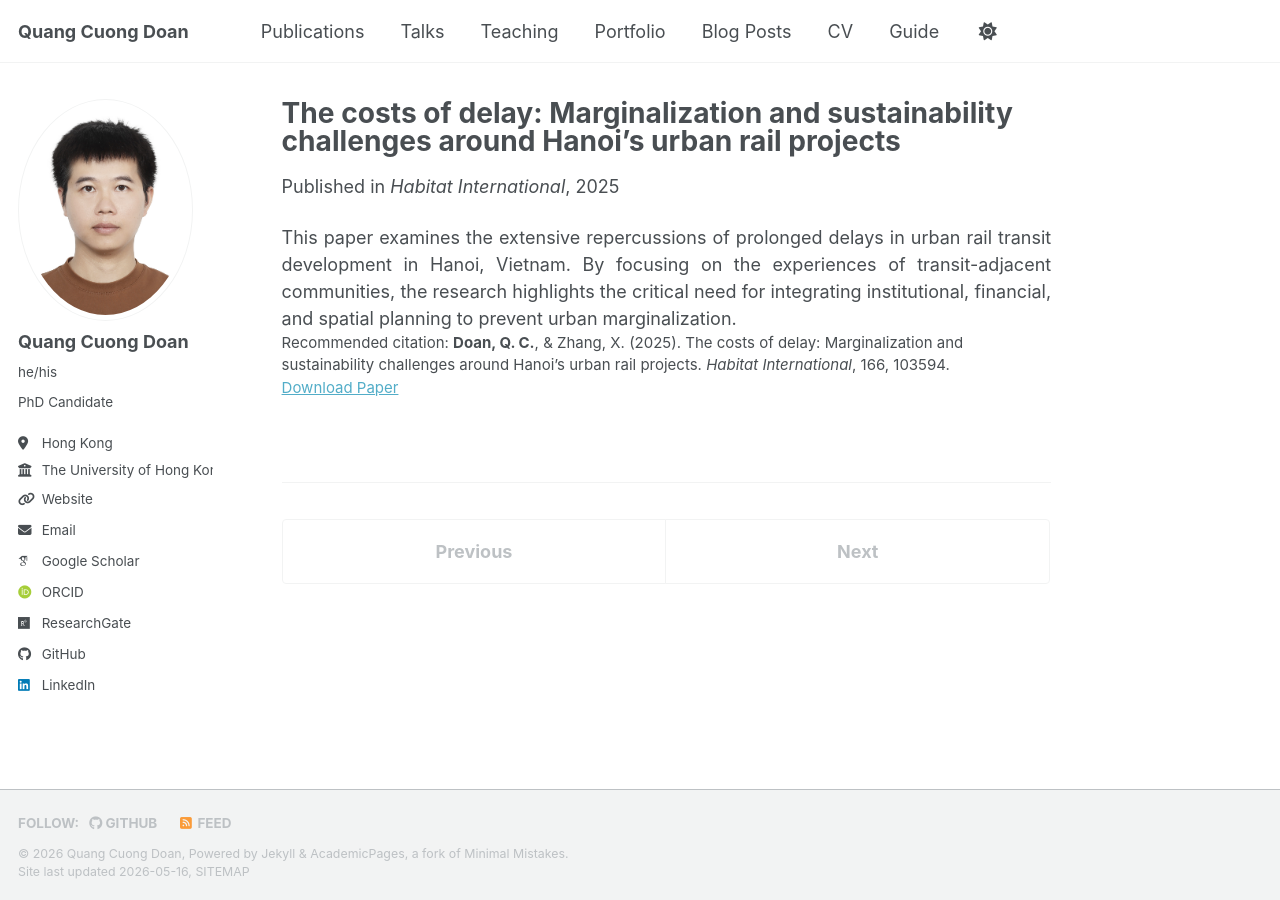
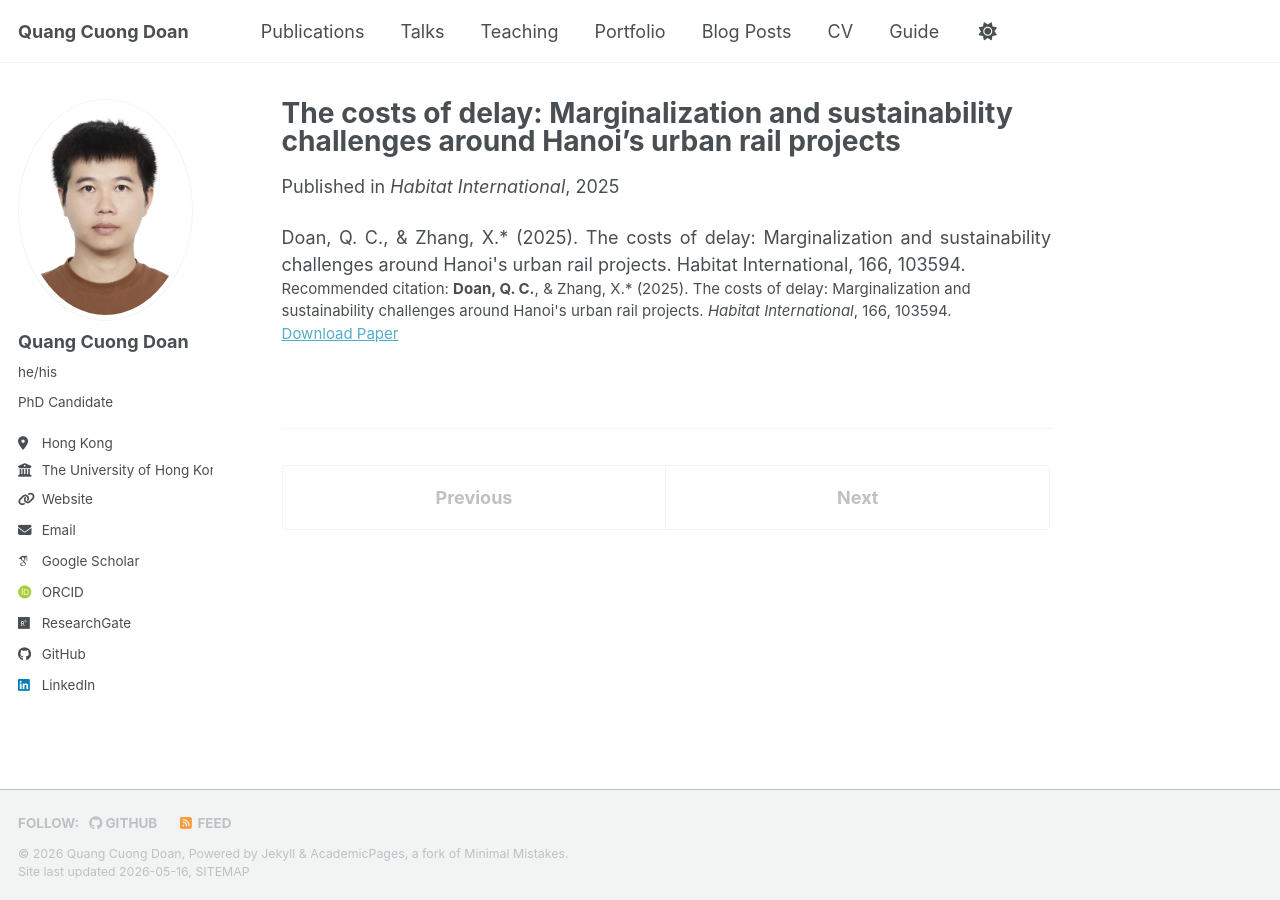
Before and after one commit to cuonghku95/cuonghku95.github.io, a Jekyll site: the page built from _publications/2025-01-01-costs-of-delay-hanoi-rail.md, in a window 1280 px wide. Built offline with Jekyll 4.4.1, drawn with Linux system fonts in a browser that asks for light colours; some web fonts are replaced; a script bundle is joined from its source files by our own code; library files that are not in the unit come from our copies.

Commit message:
Revise publication metadata for Hanoi rail project
Updated publication details including permalink, date, and citation format.

```diff
--- a/_publications/2025-01-01-costs-of-delay-hanoi-rail.md
+++ b/_publications/2025-01-01-costs-of-delay-hanoi-rail.md
@@ -1,14 +1,13 @@
 ---
 title: "The costs of delay: Marginalization and sustainability challenges around Hanoi's urban rail projects"
 collection: publications
-permalink: /publication/2025-costs-of-delay-habitat
-excerpt: 'An in-depth analysis of the socio-economic costs, community marginalization, and long-term sustainability issues caused by delayed transit infrastructure.'
-date: 2025-01-15
-venue: 'Habitat International'
-paperurl: 'https://doi.org/10.1016/j.habitatint.2024.103594'
-citation: '<b>Doan, Q. C.</b>, & Zhang, X. (2025). The costs of delay: Marginalization and sustainability challenges around Hanoi’s urban rail projects. <i>Habitat International</i>, 166, 103594.'
+permalink: /publication/2025-costs-of-delay-hanoi-rail
+date: 2025-01-01
+venue: "Habitat International"
+paperurl: "https://doi.org/10.1016/j.habitatint.2024.103594"
+citation: "<b>Doan, Q. C.</b>, & Zhang, X.* (2025). The costs of delay: Marginalization and sustainability challenges around Hanoi's urban rail projects. <i>Habitat International</i>, 166, 103594."
 ---
 
 <div style="text-align: justify;">
-This paper examines the extensive repercussions of prolonged delays in urban rail transit development in Hanoi, Vietnam. By focusing on the experiences of transit-adjacent communities, the research highlights the critical need for integrating institutional, financial, and spatial planning to prevent urban marginalization.
+Doan, Q. C., & Zhang, X.* (2025). The costs of delay: Marginalization and sustainability challenges around Hanoi's urban rail projects. Habitat International, 166, 103594.
 </div>
```
